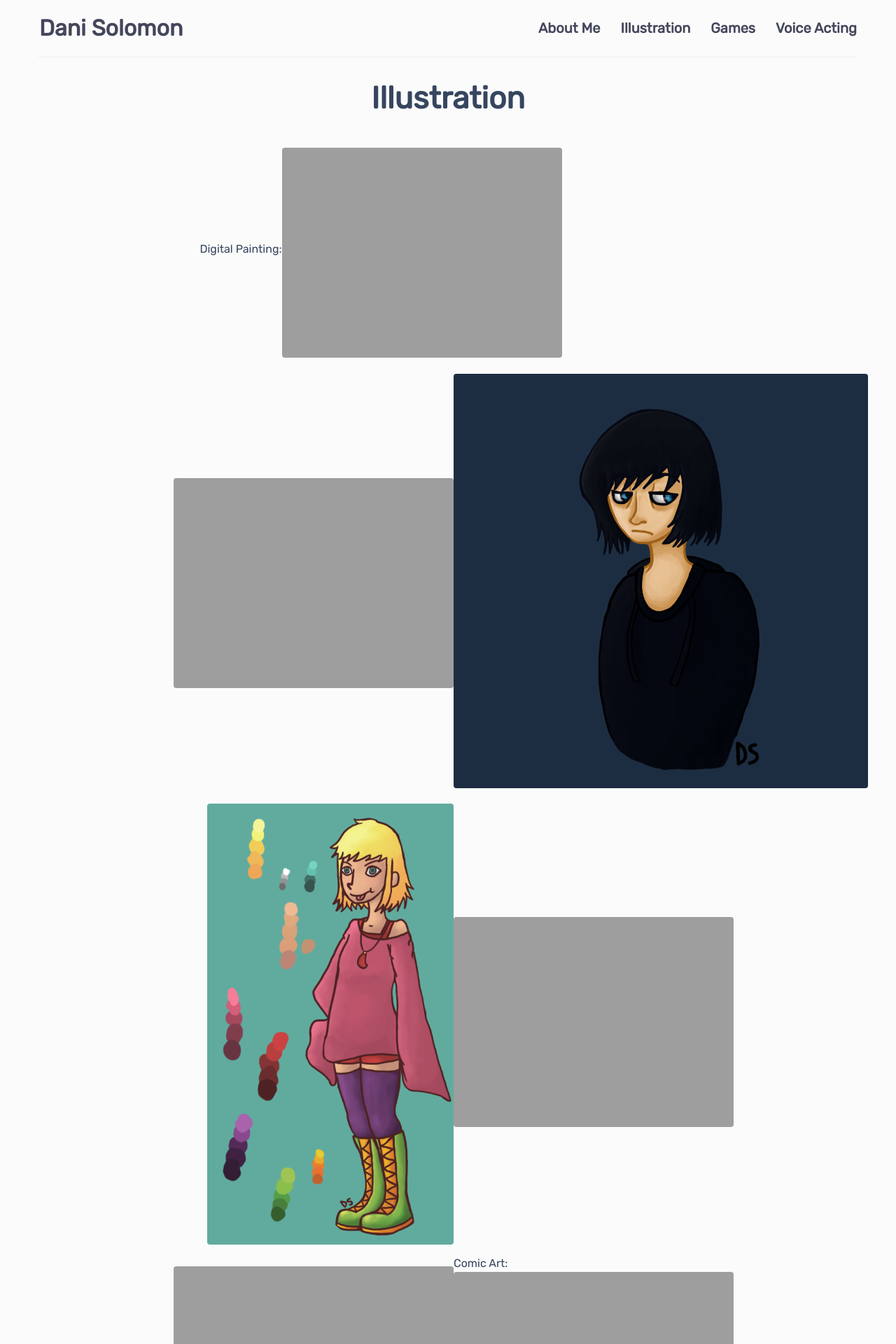
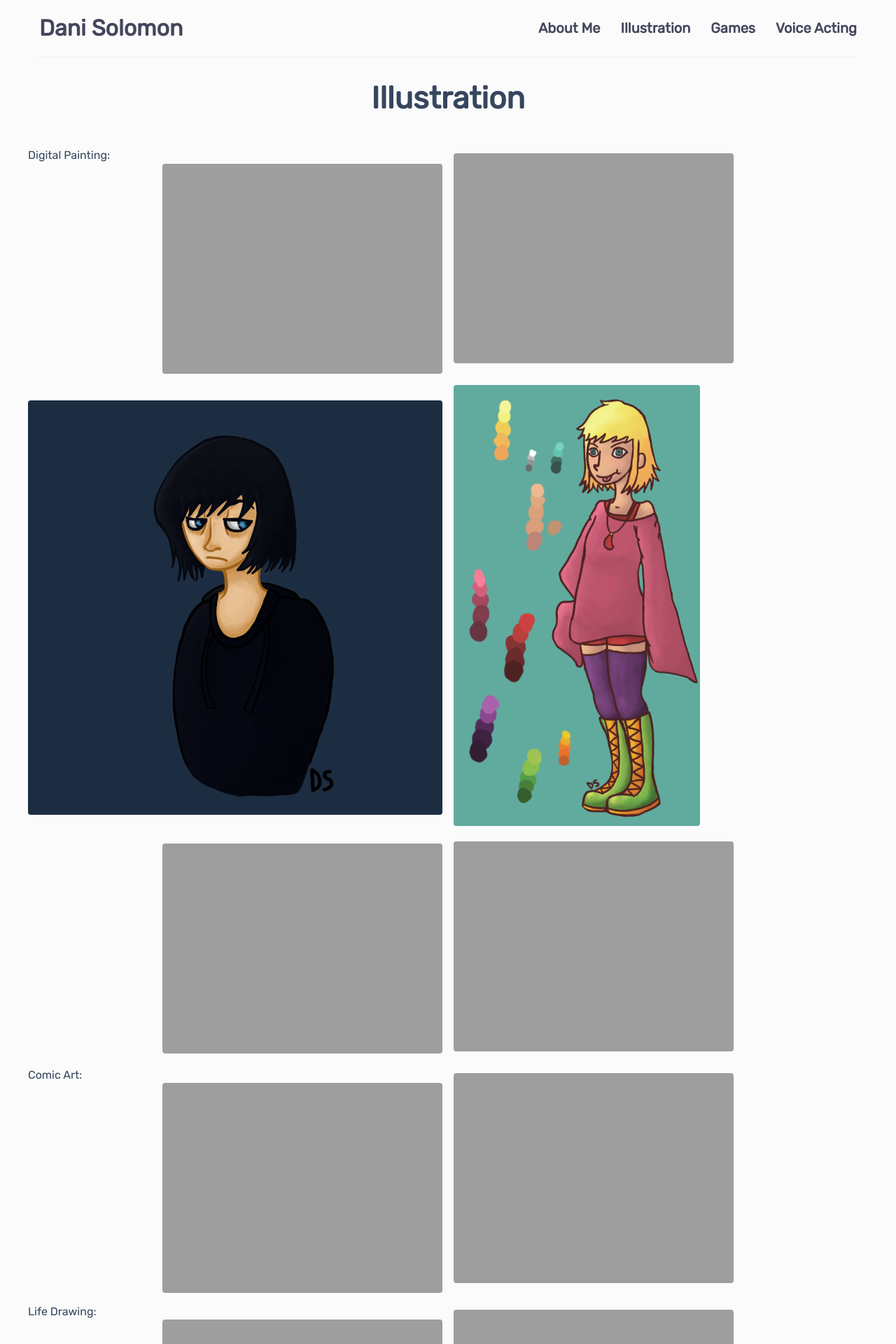
Before and after one commit to DaniBSolomon/danibsolomon.github.io, a Jekyll site: the page built from illustration.md, in a window 1280 px wide. Shown: the top 1920 px of the page at 70% size. Built offline with Jekyll 4.4.1, drawn with Linux system fonts in a browser that asks for light colours.

```diff
--- a/illustration.md
+++ b/illustration.md
@@ -4,8 +4,7 @@ title: Illustration
 image:
 layout: gallery
 ---
-<center>Digital Painting:  </center>
-
+Digital Painting:
 ![Zuriel]({{ site.github.url }}/img/illustration_zuriel.png)
 
 ![Devil Hand Flower Girl]({{ site.github.url }}/img/illustration_dhfg.png)
```
